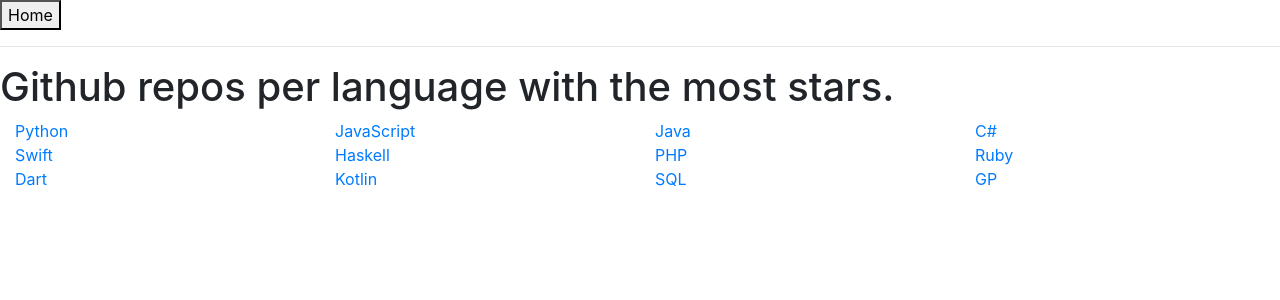
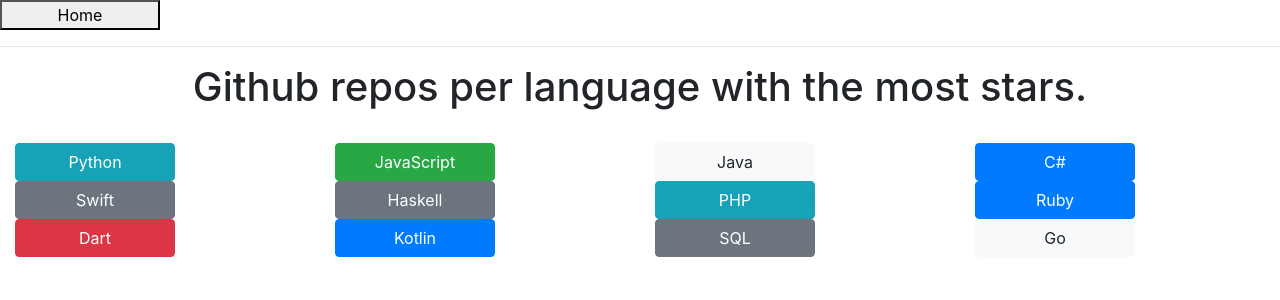
Before and after one commit to starmaerker/github_repos, a Flask app: page / in a window 1280 px wide. Shown: the top 300 px of the page. Run offline with Flask 2, Linux system fonts and the light colour scheme; some libraries are stand-ins or nearby versions.

Commit message:
add random color to button

```diff
--- a/app.py
+++ b/app.py
@@ -1,5 +1,7 @@
 from flask import Flask, render_template, url_for
 from search import search_repos
+from random_color import create_list
+
 
 app = Flask(__name__)
 
@@ -7,7 +9,8 @@ app = Flask(__name__)
 @app.route('/index')
 @app.route('/')
 def index():
-    return render_template('index.html')
+    color = create_list()
+    return render_template('index.html', color=color)
 
 
 @app.route('/search/<lang>')
--- /dev/null
+++ b/random_color.py
@@ -0,0 +1,11 @@
+import random
+
+color_list = ["btn-primary", "btn-secondary", "btn-success", "btn-danger", "btn-warning", "btn-info", "btn-light", "btn-dark"]
+
+
+def create_list():
+    result = []
+    for _ in range(0, 12):
+        result.append(color_list[random.randint(0, 7)])
+
+    return result
--- a/static/css/style.css
+++ b/static/css/style.css
@@ -2,3 +2,11 @@ img {
     height: 3em;
     width: 3em;
 }
+
+button {
+    width: 10em;
+}
+
+h1 {
+    text-align: center;
+}
--- a/templates/index.html
+++ b/templates/index.html
@@ -2,47 +2,48 @@
 
 {% block content %}
     <h1>Github repos per language with the most stars.</h1>
+    <br>
     <div class="container-fluid">
         <div class="row">
             <div class="col-sm">
-                <a href="{{ url_for('search', lang="python") }}">Python</a>
+                <a href="{{ url_for('search', lang="python") }}"><button type="button" class="btn {{ color[0] }}">Python</button></a>
             </div>
             <div class="col-sm">
-                <a href="{{ url_for('search', lang="javascript") }}">JavaScript</a>
+                <a href="{{ url_for('search', lang="javascript") }}"><button type="button" class="btn {{ color[1] }}">JavaScript</button></a>
             </div>
             <div class="col-sm">
-                <a href="{{ url_for('search', lang="java") }}">Java</a>
+                <a href="{{ url_for('search', lang="java") }}"><button type="button" class="btn {{ color[2] }}">Java</button></a>
             </div>
             <div class="col-sm">
-                <a href="{{ url_for('search', lang="csharp") }}">C#</a>
+                <a href="{{ url_for('search', lang="csharp") }}"><button type="button" class="btn {{ color[3] }}">C#</button></a>
             </div>
         </div>
         <div class="row">
             <div class="col-sm">
-                <a href="{{ url_for('search', lang="swift") }}">Swift</a>
+                <a href="{{ url_for('search', lang="swift") }}"><button type="button" class="btn {{ color[4] }}">Swift</button></a>
             </div>
             <div class="col-sm">
-                <a href="{{ url_for('search', lang="haskell") }}">Haskell</a>
+                <a href="{{ url_for('search', lang="haskell") }}"><button type="button" class="btn {{ color[5] }}">Haskell</button></a>
             </div>
             <div class="col-sm">
-                <a href="{{ url_for('search', lang="php") }}">PHP</a>
+                <a href="{{ url_for('search', lang="php") }}"><button type="button" class="btn {{ color[6] }}">PHP</button></a>
             </div>
             <div class="col-sm">
-                <a href="{{ url_for('search', lang="ruby") }}">Ruby</a>
+                <a href="{{ url_for('search', lang="ruby") }}"><button type="button" class="btn {{ color[7] }}">Ruby</button></a>
             </div>
         </div>
         <div class="row">
             <div class="col-sm">
-                <a href="{{ url_for('search', lang="dart") }}">Dart</a>
+                <a href="{{ url_for('search', lang="dart") }}"><button type="button" class="btn {{ color[8] }}">Dart</button></a>
             </div>
             <div class="col-sm">
-                <a href="{{ url_for('search', lang="kotlin") }}">Kotlin</a>
+                <a href="{{ url_for('search', lang="kotlin") }}"><button type="button" class="btn {{ color[9] }}">Kotlin</button></a>
             </div>
             <div class="col-sm">
-                <a href="{{ url_for('search', lang="sql") }}">SQL</a>
+                <a href="{{ url_for('search', lang="sql") }}"><button type="button" class="btn {{ color[10] }}">SQL</button></a>
             </div>
             <div class="col-sm">
-                <a href="{{ url_for('search', lang="go") }}">GP</a>
+                <a href="{{ url_for('search', lang="go") }}"><button type="button" class="btn {{ color[11] }}">Go</button></a>
             </div>
         </div>
     </div>
--- a/templates/search.html
+++ b/templates/search.html
@@ -2,7 +2,7 @@
 
 {% block content %}
 
-    <h1>{{ lang }}</h1>
+    <h1>{{ lang.upper() }}</h1>
 
         {% for result in results %}
         <div><p>{{ result + 1 }}.<b>{{ results[result][0] }}</b> - {{ results[result][1] }} Stars: {{ results[result][2] }}</p>
```
